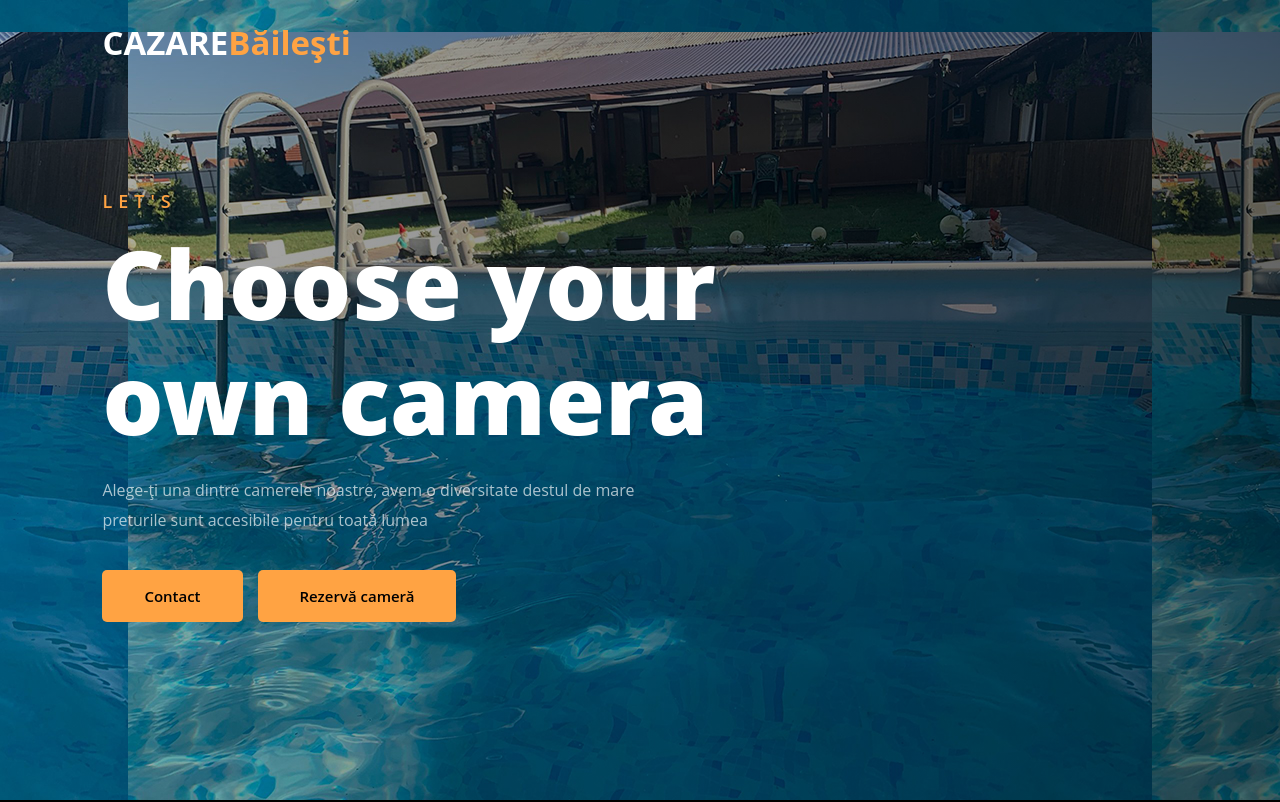
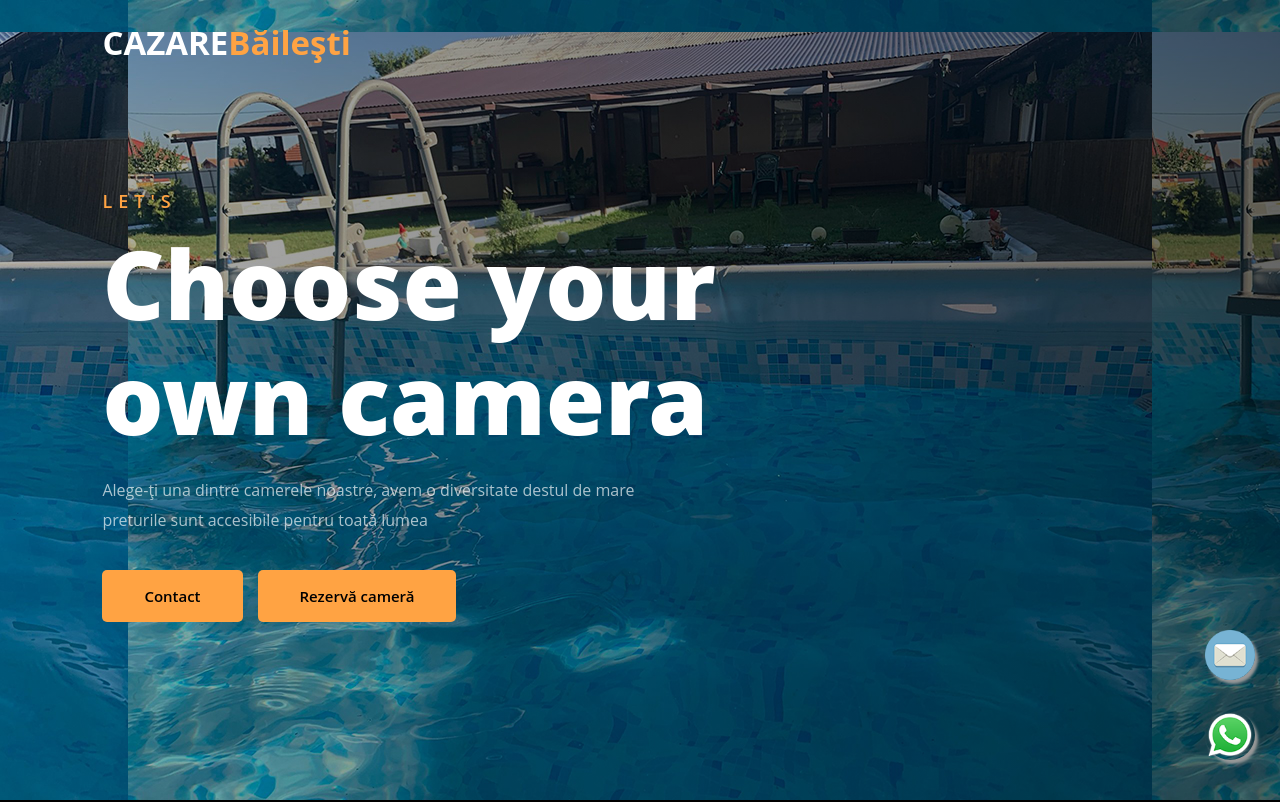
Before and after one commit to MadalinAdv/cazare-bailest-nextjs, a Next.js app: page / in a window 1280 px wide. Shown: the top 802 px of the page. Built offline with nearby package versions, Linux system fonts and the light colour scheme.

Commit message:
added mail and wapp button

```diff
--- a/app/layout.tsx
+++ b/app/layout.tsx
@@ -3,11 +3,12 @@ import Head from 'next/head';
 import { Inter } from 'next/font/google';
 import "./globals.css";
 import Script from 'next/script';
+import Button from '@/components/Button';
 
 const inter = Inter({ subsets: ["latin"] });
 
 export const metadata = {
-  title: 'Cazare Premium în Băilești - Camere Confortabile de la 199 RON',
+  title: 'Cazare Premium în Băilești - Camere Confortabile de la 159 RON',
   description: 'Cazare confortabilă în Băilești. Camere spațioase cu paturi king size, acces gratuit la Wi-Fi și multe alte facilități. Rezervă acum la prețuri avantajoase!',
   keywords: [
     'cazare băilești',
@@ -15,7 +16,9 @@ export const metadata = {
     'hotel băilești',
     'pensiune băilești',
     'cazare confortabilă',
-    'băilești hotel'
+    'băilești hotel',
+    'cazare bailesti',
+    'bailesti'
   ],
   authors: [{ name: 'Mădălin D.', url: 'https://madalindvp.ro' }],
   openGraph: {
@@ -73,6 +76,7 @@ export default function RootLayout({
 
         {children}
 
+        <Button />
         <footer>
           <div className="copyright">
             <p>
--- /dev/null
+++ b/components/Button.tsx
@@ -0,0 +1,16 @@
+import React from 'react'
+
+const Button = () => {
+  return (
+    <div>
+        <div className="wapp">
+            <a aria-label="Chat on WhatsApp" href="https://wa.me/40722465185"><img alt="Chat on WhatsApp" src="assets/images/wicon.png" /> </a>
+        </div>
+        <div className="mail">
+            <a href="mailto:office@cazarebailesti.ro"><img alt="Mail" src="assets/images/mailu.png" /> </a>
+        </div>
+    </div>
+  )
+}
+
+export default Button
```
